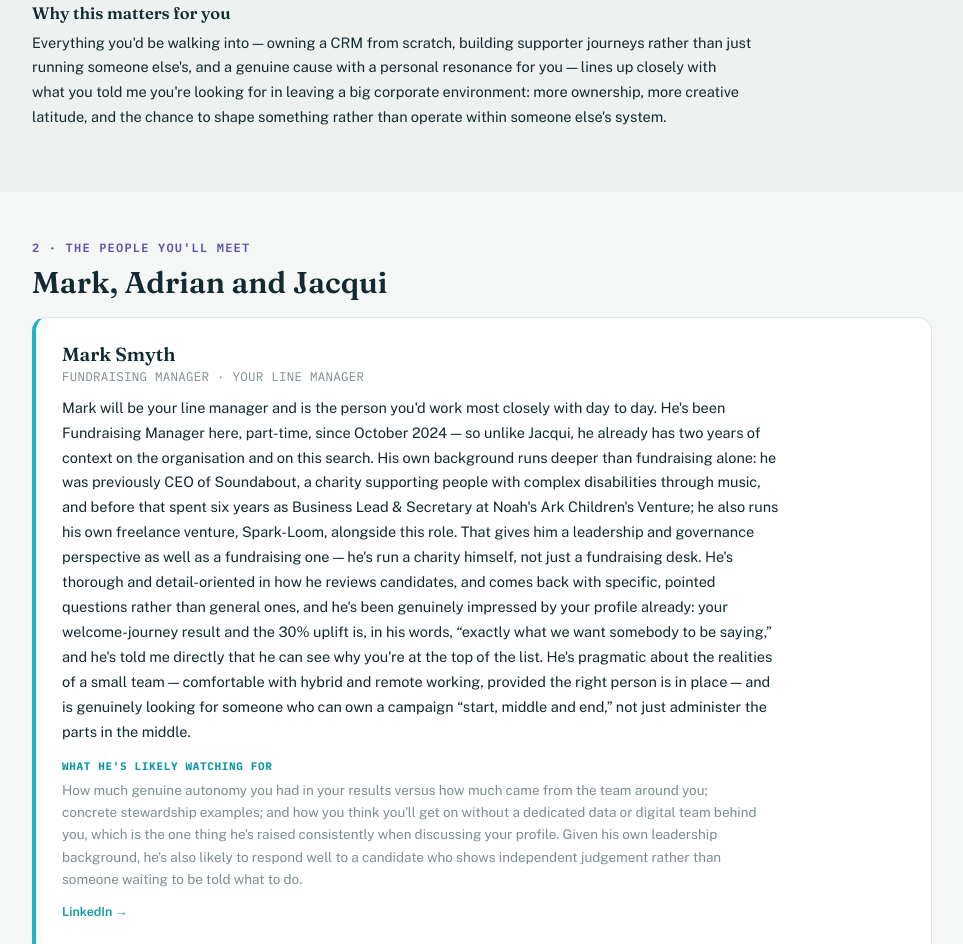
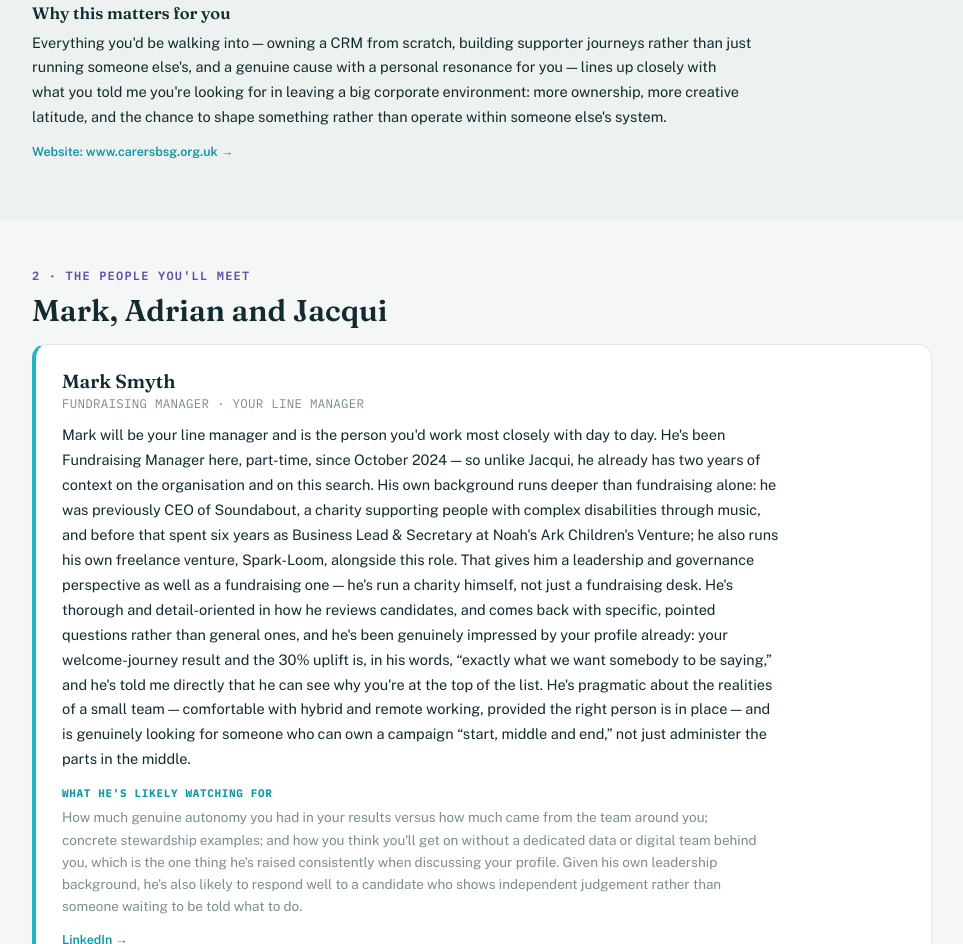
Before and after one commit to hennicweb-cell/carers-support-brief, a plain HTML site: page montsebrief.html in a window 1280 px wide. Shown: the part 2227-3171 px from the top of the page, without its empty margins (158-1121 px from the left). Drawn offline with nearby package versions, Linux system fonts and the light colour scheme.

Commit message:
Update montsebrief.html

```diff
--- a/montsebrief.html
+++ b/montsebrief.html
@@ -192,6 +192,7 @@ footer.pg-footer .inner{display:flex;justify-content:space-between;align-items:c
 
     <p class="block-h">Why this matters for you</p>
     <p class="body-p">Everything you'd be walking into &mdash; owning a CRM from scratch, building supporter journeys rather than just running someone else's, and a genuine cause with a personal resonance for you &mdash; lines up closely with what you told me you're looking for in leaving a big corporate environment: more ownership, more creative latitude, and the chance to shape something rather than operate within someone else's system.</p>
+    <p class="doc-links"><a href="https://www.carersbsg.org.uk" target="_blank" rel="noopener">Website: www.carersbsg.org.uk &rarr;</a></p>
   </div>
 </section>
 
```
